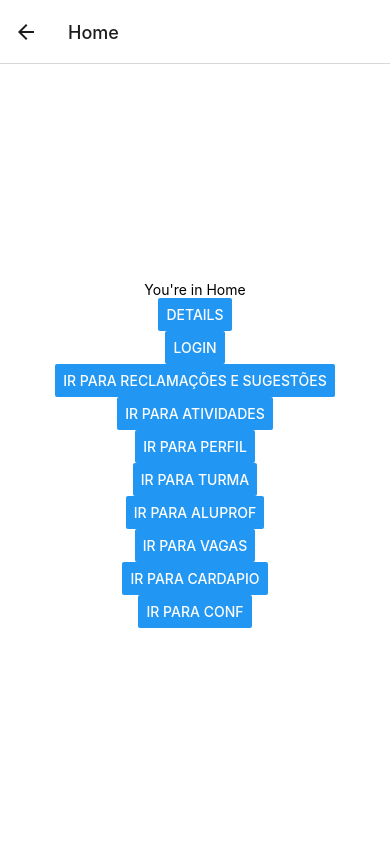
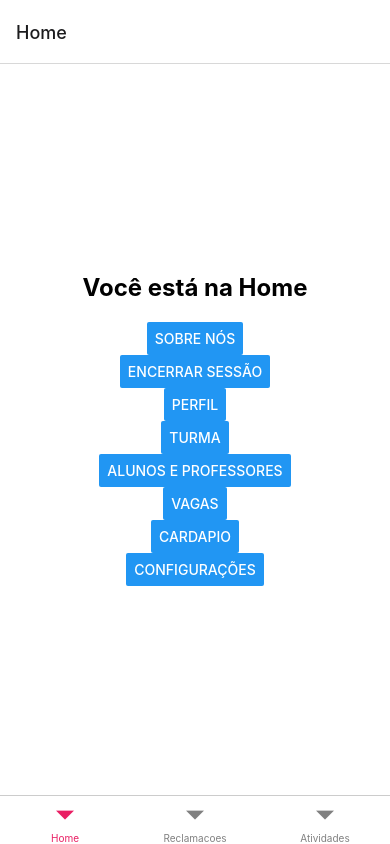
Before and after one commit to LucasMalone/Projeto-Bimestral-React-Native, a React Native app: screen /Home in a window 390 px wide. Built offline with nearby package versions, Linux system fonts and the light colour scheme.

Commit message:
atualizacao15.06

```diff
--- a/App.js
+++ b/App.js
@@ -1,7 +1,9 @@
-import { StatusBar } from 'expo-status-bar';
-import { StyleSheet, Text, View } from 'react-native';
+// App.js
+
+import React, { useState } from 'react';
+import { NavigationContainer } from '@react-navigation/native';
 import { createNativeStackNavigator } from '@react-navigation/native-stack';
-import { NavigationContainer } from '@react-navigation/native';
+import { createBottomTabNavigator } from '@react-navigation/bottom-tabs';
 import LoginScreen from './src/screen/LoginScreen';
 import HomeScreen from './src/screen/HomeScreen';
 import ReclamacoesSugest from './src/screen/ReclamacoesSugest';
@@ -12,75 +14,74 @@ import AluProf from './src/screen/AluProf';
 import Vagas from './src/screen/Vagas';
 import Cardapio from './src/screen/Cardapio';
 import Conf from './src/screen/Conf';
+import Sobrenos from './src/screen/Sobrenos';
 
 const Stack = createNativeStackNavigator();
+const Tab = createBottomTabNavigator();
+
+const TabNavigator = () => (
+  <Tab.Navigator
+    screenOptions={{
+      tabBarActiveTintColor: '#e91e63',
+      tabBarInactiveTintColor: 'gray',
+      tabBarStyle: {
+        backgroundColor: '#fff',
+        borderTopWidth: 1,
+        borderTopColor: '#ccc',
+      },
+    }}
+  >
+    <Tab.Screen name="Home" component={HomeScreen} />
+    <Tab.Screen name="Reclamacoes" component={ReclamacoesSugest} />
+    <Tab.Screen name="Atividades" component={Atividades} />
+  </Tab.Navigator>
+);
 
 export default function App() {
+  const [isLoggedIn, setIsLoggedIn] = useState(false); // Estado para rastrear se o usuário está logado
+
   return (
     <NavigationContainer>
-      <Stack.Navigator>
-
+      <Stack.Navigator initialRouteName={isLoggedIn ? "Home" : "Login"}>
         <Stack.Screen
           name="Login"
           component={LoginScreen}
+          options={{ headerShown: false }} // Esconde o cabeçalho na tela de Login
         />
-
         <Stack.Screen
           name="Home"
-          component={HomeScreen}
+          component={TabNavigator}
+          options={{ headerShown: false }} // Esconde o cabeçalho na tela de Home
         />
-
-        <Stack.Screen
-          name="Reclamacoes e Sugestoes"
-          component={ReclamacoesSugest}
-        />
-
-        <Stack.Screen
-          name="Atividades"
-          component={Atividades}
-        />
-
         <Stack.Screen
           name="Perfil"
           component={Perfil}
         />
-
-        <Stack.Screen
+          <Stack.Screen
           name="Turma"
           component={Turma}
         />
-
         <Stack.Screen
           name="AluProf"
           component={AluProf}
         />
-
         <Stack.Screen
           name="Vagas"
           component={Vagas}
         />
-
         <Stack.Screen
           name="Cardapio"
           component={Cardapio}
         />
-
         <Stack.Screen
           name="Conf"
           component={Conf}
         />
-
+        <Stack.Screen
+        name="Sobrenos"
+        component={Sobrenos}
+        />
       </Stack.Navigator>
     </NavigationContainer>
-  )
-};
-
-
-const styles = StyleSheet.create({
-  container: {
-    flex: 1,
-    backgroundColor: '#fff',
-    alignItems: 'center',
-    justifyContent: 'center',
-  },
-});
+  );
+}
--- a/src/screen/Atividades.js
+++ b/src/screen/Atividades.js
@@ -1,39 +1,33 @@
 import React, { useState, useEffect } from 'react';
-import { View, Text, StyleSheet, Button, Image, TouchableWithoutFeedback, Alert} from 'react-native';
-import Icon from 'react-native-vector-icons/FontAwesome';
+import { View, Text, StyleSheet, Image, TouchableWithoutFeedback, Alert, ScrollView } from 'react-native';
+import SwipeGestures from 'react-native-swipe-gestures';
 
-const Atividades = () => {
+const Atividades = ({ navigation }) => {
   const [notificacoes, setNotificacoes] = useState([]);
 
   useEffect(() => {
-    // Adicionar uma notificação ao carregar a página
     adicionarNotificacao();
-  }, []); // Executa apenas uma vez, quando o componente é montado
+  }, []);
 
-  // Função para adicionar uma nova notificação
   const adicionarNotificacao = () => {
     const novaNotificacao = {
       id: Math.random().toString(),
       usuario: 'Usuario',
       atividade: 'reagiu ao seu comentário',
       fotoUsuario: 'https://th.bing.com/th/id/OIP.5yYQS45nqRuMUGZL6lBN9QHaHa?rs=1&pid=ImgDetMain'
-//'https://thumbs.dreamstime.com/b/anonymous-male-profile-sign-circle-man-avatar-graphic-sign-anonymous-male-profile-sign-circle-isolated-white-215427929.jpg'
     };
-    setNotificacoes([...notificacoes, novaNotificacao]);
+    setNotificacoes(prevNotificacoes => [...prevNotificacoes, novaNotificacao]);
   };
 
-  // Função para excluir uma notificação
   const excluirNotificacao = (id) => {
-    const novaListaNotificacoes = notificacoes.filter((notificacao) => notificacao.id !== id);
-    setNotificacoes(novaListaNotificacoes);
+    setNotificacoes(prevNotificacoes => prevNotificacoes.filter(notificacao => notificacao.id !== id));
   };
 
   const handleLongPressNotification = (id) => {
     Alert.alert(
-      [
       'Opções',
       'O que você deseja fazer?',
-
+      [
         { text: 'Cancelar', onPress: () => console.log('Cancelar') },
         { text: 'Excluir', onPress: () => excluirNotificacao(id) },
         { text: 'Visualizar', onPress: () => alert('Visualizar') }
@@ -42,9 +36,23 @@ const Atividades = () => {
     );
   };
 
+  const onSwipeLeft = () => {
+    // Não faz nada ao deslizar para a esquerda
+  };
+
+  const onSwipeRight = () => {
+    navigation.navigate('HomeScreen'); // Volta para a tela HomeScreen ao deslizar para a direita
+  };
+
   return (
+    <SwipeGestures
+      onSwipeLeft={onSwipeLeft}
+      onSwipeRight={onSwipeRight}
+      config={{ velocityThreshold: 0.1, directionalOffsetThreshold: 80 }}
+      style={styles.container}
+    >
+      <ScrollView>
         <View style={styles.container}>
-      {/* Renderiza as notificações */}
           {notificacoes.map((notificacao) => (
             <TouchableWithoutFeedback key={notificacao.id} onLongPress={() => handleLongPressNotification(notificacao.id)}>
               <View style={styles.notificacaoContainer}>
@@ -55,14 +63,9 @@ const Atividades = () => {
               </View>
             </TouchableWithoutFeedback>
           ))}
-
-      {/* Barra de navegação */}
-      <View style={styles.navbarPaginas}>
-        <Icon name="comment" size={30} color="#900" onPress={() => navigation.navigate('ReclamacoesSugest')} />
-        <Icon name="home" size={30} color="#900" onPress={() => navigation.navigate('HomeScreen')} />
-        <Icon name="tasks" size={30} color="#900" onPress={() => navigation.navigate('Atividades')} />
         </View>
-    </View>
+      </ScrollView>
+    </SwipeGestures>
   );
 };
 
@@ -71,15 +74,17 @@ const styles = StyleSheet.create({
     flex: 1,
     justifyContent: 'flex-start',
     alignItems: 'flex-start',
-    paddingHorizontal: 10, // Espaçamento horizontal
-    paddingTop: 10, // Espaçamento superior
+    paddingHorizontal: 10,
+    paddingTop: 10,
+    width: '100%',
+    backgroundColor: '#f0f0f0',
   },
   notificacaoContainer: {
     flexDirection: 'column',
     alignItems: 'flex-start',
     marginBottom: 10,
     borderWidth: 1,
-    borderColor: '#000',
+    borderColor: '#ccc',
     padding: 10,
     width: '100%'
   },
@@ -94,17 +99,6 @@ const styles = StyleSheet.create({
     borderRadius: 25,
     marginRight: 10,
   },
-  navbarPaginas: {
-    flexDirection: 'row',
-    justifyContent: 'space-around',
-    width: '100%',
-    position: 'absolute',
-    bottom: 0,
-    backgroundColor: '#fff',
-    borderTopWidth: 1,
-    borderTopColor: '#ccc',
-    paddingVertical: 10,
-  },
 });
 
 export default Atividades;
--- a/src/screen/HomeScreen.js
+++ b/src/screen/HomeScreen.js
@@ -1,69 +1,80 @@
-import { Button, StyleSheet, Text, View } from 'react-native'
+// HomeScreen.js
 
-const HomeScreen = ({navigation}) => {
+import { Button, StyleSheet, Text, View } from 'react-native';
+
+const HomeScreen = ({ navigation }) => {
   return (
     <View style={styles.container}>
-            <Text>You're in Home</Text>
+      <Text style={styles.title}>Você está na Home</Text>
+
       <Button
-                title='Details'
-                onPress={() => navigation.navigate('Detalhes')}
+        title="Sobre nós"
+        onPress={() => navigation.navigate('Sobrenos')}
+        style={styles.button}
       />
 
       <Button
-                title='Login'
-                onPress={() => navigation.navigate('Logar')}
-            />
-                <Button
-                  title="Ir para Reclamações e Sugestões"
-                  onPress={() => navigation.navigate('Reclamacoes e Sugestoes')}
+        title="Encerrar Sessão"
+        onPress={() => navigation.navigate('Login')}
+        style={styles.button}
       />
 
       <Button
-                  title="Ir para Atividades"
-                  onPress={() => navigation.navigate('Atividades')}
+        title="Perfil"
+        onPress={() => navigation.navigate('Perfil')}
+        style={styles.button}
       />
 
       <Button
-                  title="Ir para Perfil"
-                  onPress={() => navigation.navigate('Perfil')}
+        title="Turma"
+        onPress={() => navigation.navigate('Turma')}
+        style={styles.button}
       />
 
       <Button
-                  title="Ir para Turma"
-                  onPress={() => navigation.navigate('Turma')}
+        title="Alunos e Professores"
+        onPress={() => navigation.navigate('AluProf')}
+        style={styles.button}
       />
 
       <Button
-                  title="Ir para AluProf"
-                  onPress={() => navigation.navigate('AluProf')}
+        title="Vagas"
+        onPress={() => navigation.navigate('Vagas')}
+        style={styles.button}
       />
 
       <Button
-                  title="Ir para Vagas"
-                  onPress={() => navigation.navigate('Vagas')}
+        title="Cardapio"
+        onPress={() => navigation.navigate('Cardapio')}
+        style={styles.button}
       />
 
       <Button
-                  title="Ir para Cardapio"
-                  onPress={() => navigation.navigate('Cardapio')}
+        title="Configurações"
+        onPress={() => navigation.navigate('Conf')}
+        style={styles.button}
       />
-
-                <Button
-                  title="Ir para Conf"
-                  onPress={() => navigation.navigate('Conf')}
-                />
-
     </View>
   );
 };
 
-export default HomeScreen
+export default HomeScreen;
 
 const styles = StyleSheet.create({
   container: {
-        flex:1,
-        backgroundColor:'#fff',
-        alignItems:'center',
-        justifyContent:'center',
+    flex: 1,
+    backgroundColor: '#fff',
+    alignItems: 'center',
+    justifyContent: 'center',
+    paddingHorizontal: 20,
   },
-})
+  title: {
+    fontSize: 24,
+    fontWeight: 'bold',
+    marginBottom: 20,
+  },
+  button: {
+    marginTop: 10,
+    width: '80%',
+  },
+});
--- a/src/screen/ReclamacoesSugest.js
+++ b/src/screen/ReclamacoesSugest.js
@@ -1,44 +1,84 @@
-// ReclamacoesSugest.js
-import React, {useState} from 'react';
-import { View, Text, StyleSheet, TextInput, Button } from 'react-native';
-import Icon from 'react-native-vector-icons/FontAwesome';
+import React, { useState } from 'react';
+import { View, Text, StyleSheet, TextInput, Button, ScrollView } from 'react-native';
+import { useNavigation } from '@react-navigation/native';
+import SwipeGestures from 'react-native-swipe-gestures';
 
 const ReclamacoesSugest = () => {
-  const [assunto, setAssunto]= useState('');
+  const navigation = useNavigation();
+  const [assunto, setAssunto] = useState('');
   const [mensagem, setMensagem] = useState('');
+  const [mensagemEnviada, setMensagemEnviada] = useState(false);
+  const [mensagemErro, setMensagemErro] = useState('');
 
-  const EnviarReclamacoesouSugestoes=()=>{
+  const EnviarReclamacoesouSugestoes = () => {
+    if (!assunto || !mensagem) {
+      setMensagemErro('Por favor, preencha todos os campos.');
+      setTimeout(() => {
+        setMensagemErro('');
+      }, 5000);
+      return;
+    }
+
     console.log('Assunto: ', assunto);
     console.log('Mensagem: ', mensagem);
+    setAssunto('');
+    setMensagem('');
+    setMensagemEnviada(true);
+    setMensagemErro('');
+
+    setTimeout(() => {
+      setMensagemEnviada(false);
+    }, 5000);
+  };
+
+  const onSwipeLeft = () => {
+    navigation.navigate('Home');
+  };
+
+  const onSwipeRight = () => {
+    // Não faz nada na tela de ReclamacoesSugest
   };
 
   return (
+    <SwipeGestures
+      onSwipeLeft={onSwipeLeft}
+      onSwipeRight={onSwipeRight}
+      config={{ velocityThreshold: 0.1, directionalOffsetThreshold: 80 }}
+      style={styles.container}
+    >
       <View style={styles.container}>
         <TextInput
           style={styles.inputAssunto}
           placeholder="Assunto"
           value={assunto}
-      onChangeText={text=>setAssunto(text)}
+          onChangeText={text => setAssunto(text)}
         />
 
+        <ScrollView
+          style={styles.inputMensagemContainer}
+          contentContainerStyle={styles.inputMensagemContentContainer}
+        >
           <TextInput
-      style={[styles.inputMensagem,{height:150}]}
+            style={styles.inputMensagem}
             multiline
             placeholder="Descreva a sua Reclamação ou Sugestão"
             value={mensagem}
-      onChangeText={text=>setMensagem(text)}
+            onChangeText={text => setMensagem(text)}
           />
+        </ScrollView>
 
         <Button
-      title="Enviar" onPress={EnviarReclamacoesouSugestoes}
+          title="Enviar"
+          onPress={EnviarReclamacoesouSugestoes}
         />
-
-      <View style={styles.navbarPaginas}>
-        <Icon name="comment" size={30} color="#900" onPress={() => navigation.navigate('ReclamacoesSugest')} />
-        <Icon name="home" size={30} color="#900" onPress={() => navigation.navigate('HomeScreen')} />
-        <Icon name="tasks" size={30} color="#900" onPress={() => navigation.navigate('Atividades')} />
+        {mensagemErro !== '' && (
+          <Text style={styles.mensagemErro}>{mensagemErro}</Text>
+        )}
+        {mensagemEnviada && (
+          <Text style={styles.mensagemEnviada}>Mensagem enviada com sucesso!</Text>
+        )}
       </View>
-    </View>
+    </SwipeGestures>
   );
 };
 
@@ -48,34 +88,40 @@ const styles = StyleSheet.create({
     justifyContent: 'center',
     alignItems: 'center',
     paddingHorizontal: 20,
+    width: '100%',
+    backgroundColor: '#f0f0f0',
   },
-
   inputAssunto: {
+    width: '100%',
+    height: 50,
     borderWidth: 1,
     borderColor: '#ccc',
     borderRadius: 5,
     padding: 10,
     marginVertical: 10,
-    width: '100%',
   },
-
-  inputMensagem:{
+  inputMensagemContainer: {
     borderWidth: 1,
     borderColor: '#ccc',
     borderRadius: 5,
     width: '100%',
-    padding: 10
+    maxHeight: 300,
+    marginBottom: 10,
   },
-    navbarPaginas: {
-    flexDirection: 'row',
-    justifyContent: 'space-around',
-    width: '100%',
-    position: 'absolute',
-    bottom: 0,
-    backgroundColor: '#fff',
-    borderTopWidth: 1,
-    borderTopColor: '#ccc',
-    paddingVertical: 10,
+  inputMensagemContentContainer: {
+    flexGrow: 1,
+  },
+  inputMensagem: {
+    flex: 1,
+    padding: 10,
+  },
+  mensagemEnviada: {
+    color: 'green',
+    marginTop: 10,
+  },
+  mensagemErro: {
+    color: 'red',
+    marginTop: 10,
   },
 });
 
--- /dev/null
+++ b/src/screen/Sobrenos.js
@@ -0,0 +1,20 @@
+import React from 'react';
+import { View, Text, StyleSheet } from 'react-native';
+
+const Sobrenos = () => {
+  return (
+    <View style={styles.container}>
+      <Text>Esta é a página de Sobre nós</Text>
+    </View>
+  );
+};
+
+const styles = StyleSheet.create({
+  container: {
+    flex: 1,
+    justifyContent: 'center',
+    alignItems: 'center',
+  },
+});
+
+export default Sobrenos;
```
Also changed, not shown: package.json (+6 -1 lines), 1 other file (tests, documents, lock files or other folders). Lines whose indentation alone changed are shown as unchanged.
